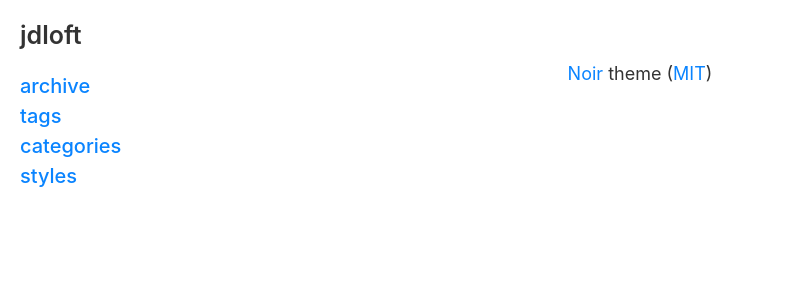
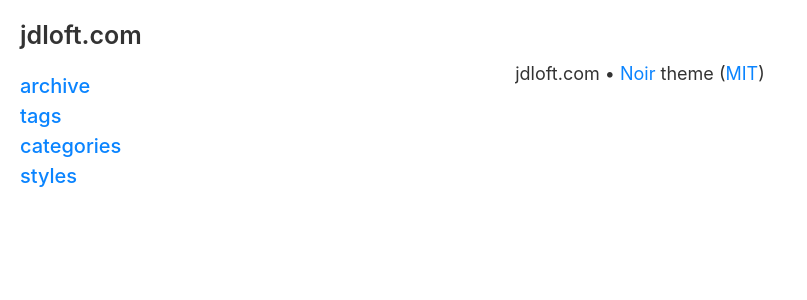
Before and after one commit to jdloft/jdloft.github.io, a Jekyll site: the page built from index.html, in a window 1280 px wide. Shown: the top 300 px of the page, without its empty margins (0-807 px from the left). Built offline with Jekyll 4.4.1, drawn with Linux system fonts in a browser that asks for light colours; the list of posts is cut into pages by our own code.

Commit message:
Domain title

```diff
--- a/_config.yml
+++ b/_config.yml
@@ -1,5 +1,5 @@
 # Setup
-title: jdloft
+title: jdloft.com
 # tagline: a dark mode friendly Jekyll theme
 url: https://jdloft.com
 paginate: 1
--- a/_layouts/default.html
+++ b/_layouts/default.html
@@ -33,7 +33,7 @@ layout: compress
 
     <footer class="footer">
       <p>
-        <a href="https://github.com/essentialenemy/noir/">Noir</a> theme (<a
+        jdloft.com • <a href="https://github.com/essentialenemy/noir/">Noir</a> theme (<a
           href="https://github.com/essentialenemy/noir/blob/master/LICENSE.md">MIT</a>)
       </p>
     </footer>
```
